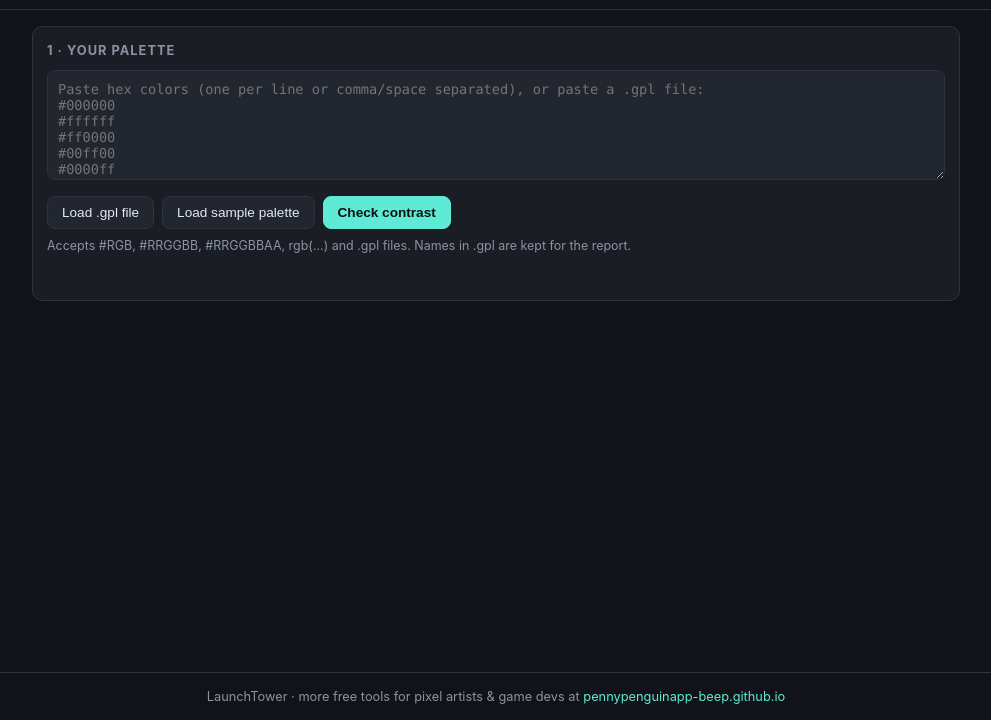
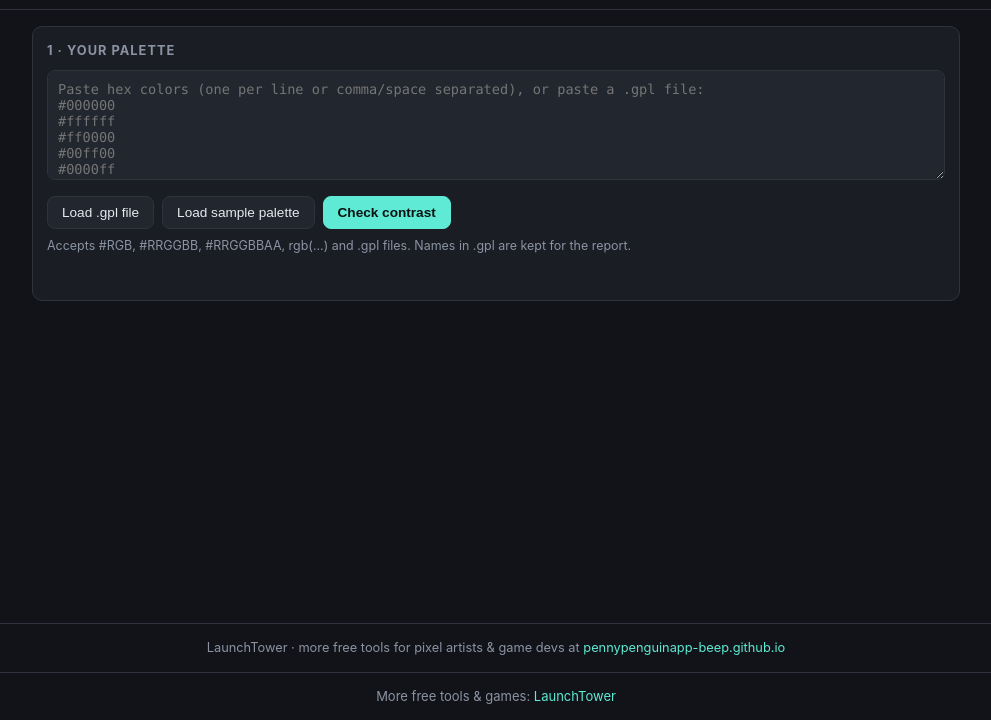
Before and after one commit to pennypenguinapp-beep/launchtower-palette-contrast, a plain HTML site: page index.html in a window 1280 px wide. Shown: the part 80-800 px from the top of the page, without its empty margins (144-1135 px from the left). Drawn offline with Linux system fonts and the light colour scheme.

Commit message:
Add LaunchTower cross-link footer

```diff
--- a/index.html
+++ b/index.html
@@ -502,5 +502,6 @@
   });
 })();
 </script>
+<footer style="text-align:center;padding:14px;color:#8b93a3;font-size:13px;">More free tools &amp; games: <a href="https://pennypenguinapp-beep.github.io/" style="color:#5eead4;">LaunchTower</a></footer>
 </body>
 </html>
```
